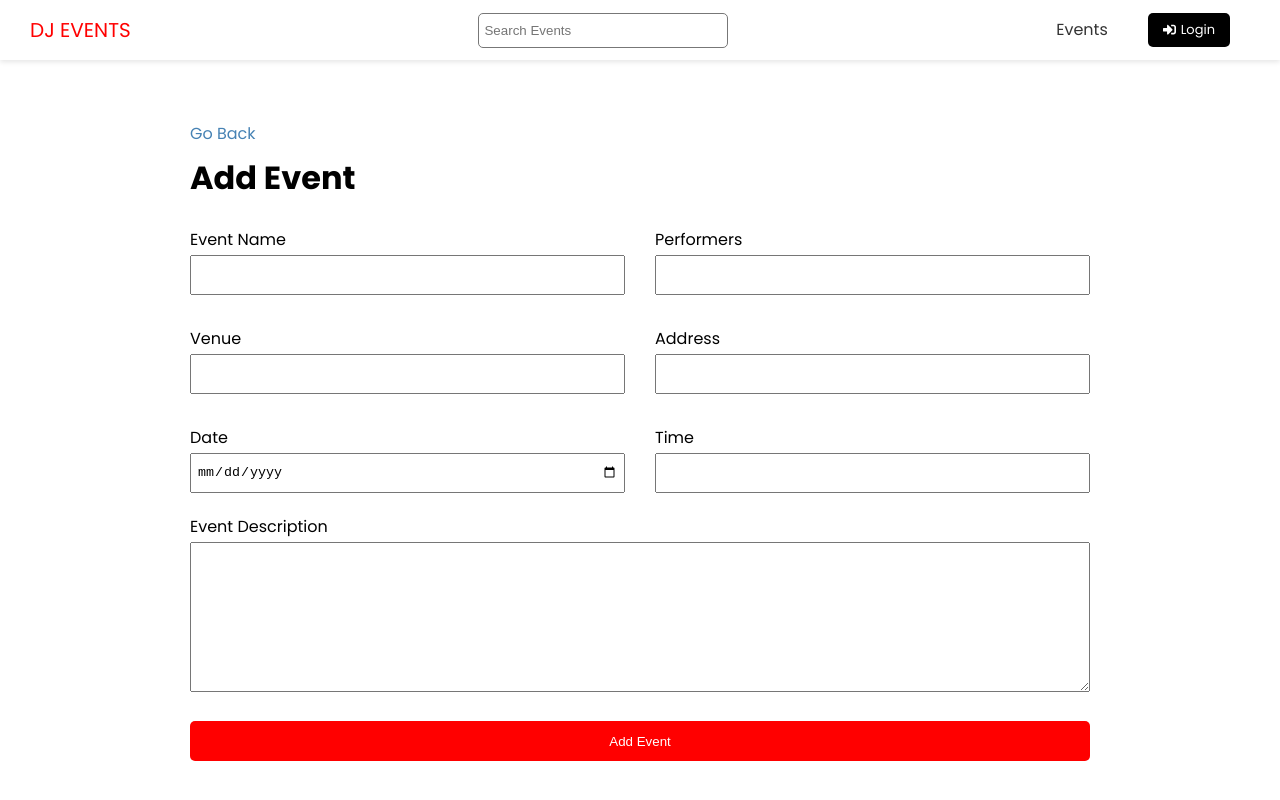
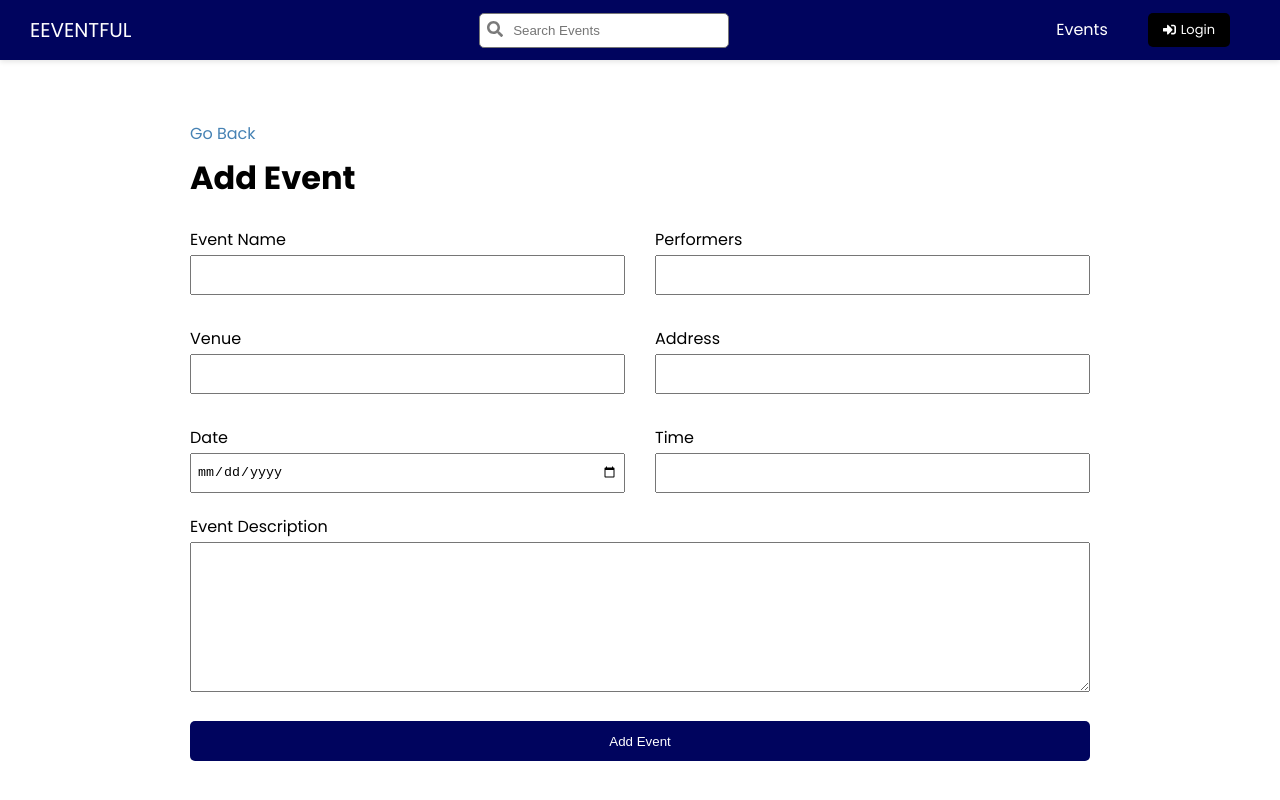
Before and after one commit to plaxamana/eevenful-frontend, a Next.js app: page /events/add in a window 1280 px wide. Shown: the top 800 px of the page. Built offline with nearby package versions, Linux system fonts and the light colour scheme; no server answers.

Commit message:
renamed things to eevenful

```diff
--- a/components/Footer.js
+++ b/components/Footer.js
@@ -4,7 +4,7 @@ import styles from '@/styles/Footer.module.css'
 export default function Footer() {
   return (
     <footer className={styles.footer}>
-      <p>Copyright &copy; DJ Events 2021</p>
+      <p>Copyright &copy; EEventful 2021</p>
       <p>
         <Link href='/about'>About This Project</Link>
       </p>
--- a/components/Header.js
+++ b/components/Header.js
@@ -12,7 +12,7 @@ export default function Header() {
     <header className={styles.header}>
       <div className={styles.logo}>
         <Link href='/'>
-          <a>DJ Events</a>
+          <a>Eeventful</a>
         </Link>
       </div>
 
--- a/components/Layout.js
+++ b/components/Layout.js
@@ -24,7 +24,7 @@ export default function Layout({ title, keywords, description, children }) {
 }
 
 Layout.defaultProps = {
-  title: 'DJ Events | Find the hottest parties around you',
-  description: 'Find the latest DJ and other musical events',
-  keywords: 'music, EDM, DJ, events',
+  title: 'EEvenful | Find all the events happening near you',
+  description: 'Find any type of event',
+  keywords: 'music, EDM, events, gaming',
 }
--- a/components/Search.js
+++ b/components/Search.js
@@ -1,3 +1,4 @@
+import { FaSearch } from 'react-icons/fa'
 import { useState } from 'react'
 import { useRouter } from 'next/router'
 import styles from '@/styles/Search.module.css'
@@ -15,12 +16,23 @@ export default function Search() {
   return (
     <div className={styles.search}>
       <form onSubmit={handleSubmit}>
+        <div style={{ position: 'relative' }}>
           <input
             type='text'
             value={term}
             onChange={e => setTerm(e.target.value)}
             placeholder='Search Events'
+            style={{ paddingLeft: '2.5em' }}
           />
+          <FaSearch
+            style={{
+              color: '#7a7a7a',
+              position: 'absolute',
+              top: '8px',
+              left: '8px',
+            }}
+          />
+        </div>
       </form>
     </div>
   )
--- a/components/Showcase.js
+++ b/components/Showcase.js
@@ -3,8 +3,8 @@ import styles from '@/styles/Showcase.module.css'
 export default function Showcase() {
   return (
     <div className={styles.showcase}>
-      <h1>Welcome To The Party</h1>
-      <h2>Find the hottest DJ Events</h2>
+      <h1>Welcome To EEventful</h1>
+      <h2>Find the best online events happening soon</h2>
     </div>
   )
 }
--- a/package.json
+++ b/package.json
@@ -15,6 +15,7 @@
     "qs": "^6.10.1",
     "react": "17.0.2",
     "react-dom": "17.0.2",
+    "react-feather": "^2.0.9",
     "react-icons": "^4.2.0",
     "react-toastify": "^7.0.4"
   },
--- a/pages/about.js
+++ b/pages/about.js
@@ -4,7 +4,7 @@ export default function AboutPage() {
   return (
     <Layout title="About DJ Events">
       <h1>About</h1>
-      <p>This is an app to find the altest DH and other musical events</p>
+      <p>This is an app to find the latest online events happening soon</p>
       <p>Version: 1.0.0</p>
     </Layout>
   )
--- a/styles/Header.module.css
+++ b/styles/Header.module.css
@@ -2,20 +2,20 @@
   display: flex;
   justify-content: space-between;
   align-items: center;
-  background: #fff;
-  color: #333;
+  background: #00045E;
+  color: #FFF;
   height: 60px;
   padding: 0 30px;
   box-shadow: 0 2px 5px rgba(0, 0, 0, 0.1);
 }
 
 .header a {
-  color: #333;
+  color: #FFF;
   margin-right: 20px;
 }
 
 .header a:hover {
-  color: #000;
+  color: #F0F0F0;
 }
 
 .header ul {
@@ -26,13 +26,13 @@
 }
 
 .logo {
-  color: red;
+  color: #FFF;
   font-size: 20px;
   text-transform: uppercase;
 }
 
 .logo a {
-  color: red;
+  color: #FFF;
 }
 
 @media (max-width: 768px) {
--- a/styles/globals.css
+++ b/styles/globals.css
@@ -27,7 +27,7 @@ h1 {
 
 .btn {
   display: inline-block;
-  background: red;
+  background: #00045E;
   color: #fff;
   padding: 10px 20px;
   cursor: pointer;
```
Also changed, not shown: 2 other files (tests, documents, lock files or other folders). Lines whose indentation alone changed are shown as unchanged.
